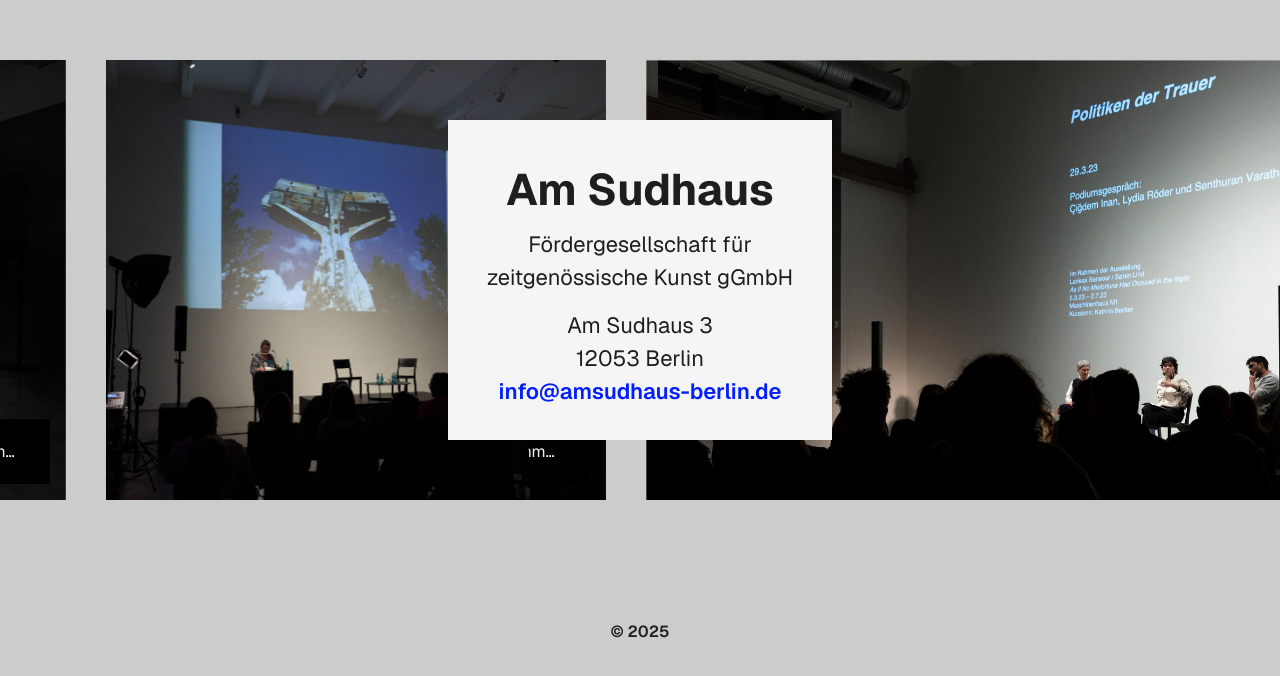
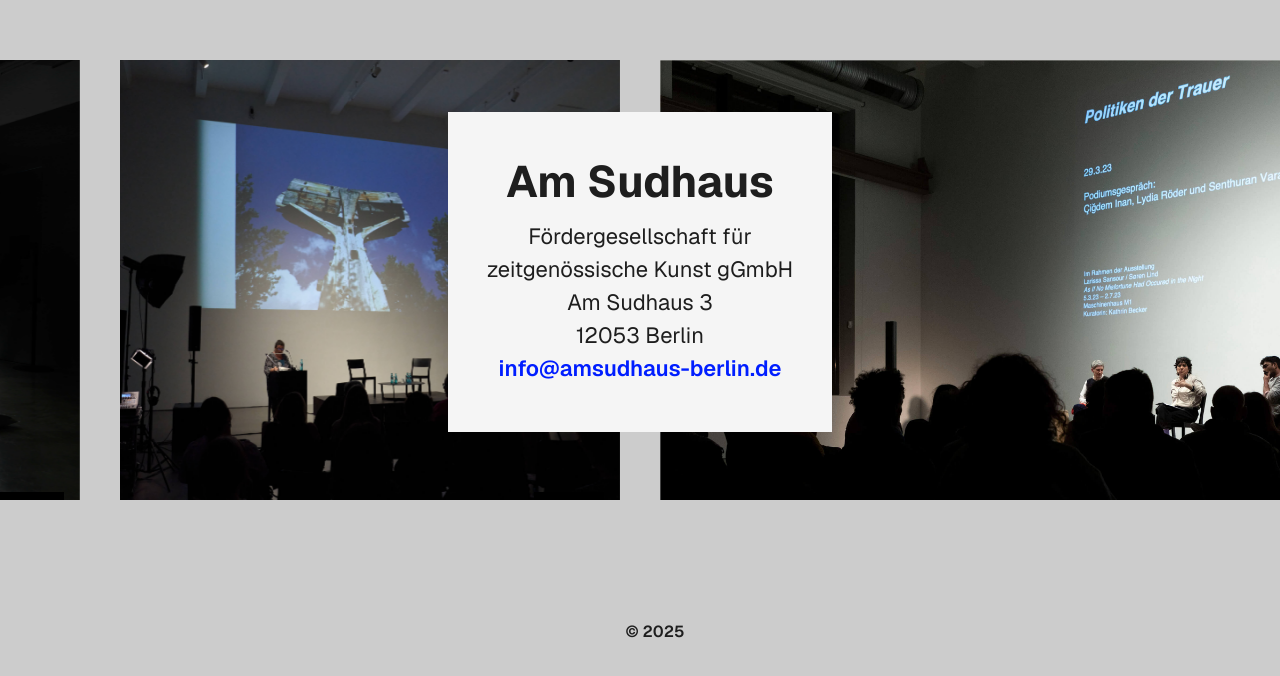
Before and after one commit to aeonyuonmiller/sudhaus, a Next.js app: page / in a window 1280 px wide. Shown: the part 120-796 px from the top of the page. Built offline with nearby package versions, Linux system fonts and the light colour scheme.

Commit message:
minor updates

```diff
--- a/src/components/ScrollEffect.js
+++ b/src/components/ScrollEffect.js
@@ -10,7 +10,7 @@ const containerVariants = {
 const boxVariants = {
     hidden: {
         x: 150,
-        clipPath: 'polygon(20% 20%, 80% 20%, 80% 80%, 20% 80%)',
+        clipPath: 'polygon(30% 30%, 70% 30%, 70% 70%, 30% 70%)',
     },
     visible: {
         x: 0,
@@ -36,8 +36,8 @@ const ScrollEffect = () => {
       initial="hidden"
       whileInView="visible"
       exit="hidden"
-    >
-      {images.map(({ src, width }, index) => (
+      >
+      {images.map(({ src, width, info }, index) => (
         <Box
             key={index}
             initial="hidden"
@@ -45,16 +45,16 @@ const ScrollEffect = () => {
             whileHover={{
                 scale: 1.03,
                 clipPath: "polygon(4% 4%, 96% 4%, 96% 96%, 4% 96%)",
-                transition: { ease:["easeOut", "easeIn"], duration: .5 }
+                transition: { ease:["easeOut", "easeInOut"], duration: .5 }
             }}
             variants={boxVariants}
-            viewport={{ once: false, amount: 0.01 }}
+            viewport={{ once: false, amount: 0 }}
             style={{ flex: `0 0 ${width}px` }}
         >
               <Image src={src} alt={`image-${index + 1}`} height={500} width={width} />
-              <Info>&copy; hmmmm…</Info>
-        </Box>
-      ))}
+              <Info>{info}</Info>
+          </Box>
+        ))}
     </ScrollFX>
   );
 };
@@ -74,7 +74,6 @@ const ScrollFX = styled.div`
   height: 100vh;
   left: 0;
   scroll-behavior: smooth;
-  scrollbar-gutter: stable both-edges;
 
   &::-webkit-scrollbar {
     height: 16px;
@@ -113,7 +112,7 @@ const Info = styled(motion.div)`
     position: absolute;
     display: grid;
     place-content: center;
-    bottom: 1rem;
+    bottom: -2rem;
     right : 1rem;
     font-size: 1rem;
     color: white;
@@ -121,6 +120,6 @@ const Info = styled(motion.div)`
     min-height: 40px;
     width: fit-content;
     padding: 1rem 2.2rem;
-    clip-path: circle(50% at 100% 50%);
+    clip-path: circle(100% at 50% 50%);
     will-change: transform, clip-path;
 `;
--- a/src/pages/index.js
+++ b/src/pages/index.js
@@ -16,6 +16,11 @@ const geistMono = Geist_Mono({
   subsets: ["latin"],
 });
 
+const variants = {
+  hidden: { clipPath: 'polygon(100% 100%, 100% 0%, 100% 100%, 0% 100%)' },
+  show: { clipPath: 'polygon(0% 0%, 100% 0%, 100% 100%, 0% 100%)', transition: { staggerChildren: 0.05, delayChildren: 0, duration: 1 }},
+};
+
 export default function Home() {
   return (
     <>
@@ -29,7 +34,11 @@ export default function Home() {
         <ScrollEffect />
 
         <Wrapper>
-          <div className="businesscard">
+          <motion.div
+            variants={variants}
+            initial="hidden"
+            animate="show"
+            className="businesscard">
             <span>
               <h1>Am Sudhaus</h1>
               <p>Fördergesellschaft für<br/>
@@ -42,7 +51,7 @@ export default function Home() {
               </p>
               <a href="mailto:info@amsudhaus-berlin.de">info@amsudhaus-berlin.de</a>
             </span>
-          </div>
+          </motion.div>
         </Wrapper>
 
         <footer>
--- a/src/styles/globals.css
+++ b/src/styles/globals.css
@@ -4,6 +4,7 @@
   --text: #1e1e1e;
   --link: rgb(0, 30, 255);
   --footertext: #1e1e1e;
+  --ghost: rgba(0, 30, 255, 0.1);
 }
 
 @media (prefers-color-scheme: dark) {
@@ -13,6 +14,7 @@
     --text: #333;
     --footertext: #d0d0d0;
     --link: rgb(0, 20, 250);
+    --ghost: rgba(0, 100, 255, 0.1);
   }
 }
 
@@ -33,6 +35,7 @@ body {
   /* font-family: Arial, Helvetica, sans-serif; */
   -webkit-font-smoothing: antialiased;
   -moz-osx-font-smoothing: grayscale;
+  scrollbar-gutter: stable both-edges;
 }
 
 * {
@@ -51,6 +54,15 @@ a {
   color: var(--link);
   font-weight: 600;
   text-decoration: none;
+  padding: .8rem 1rem;
+  border-radius: 10px;
+  background: transparent;
+}
+
+a:hover {
+  background: var(--ghost);
+  font-weight: 600;
+  text-decoration: none;
 }
 
 .businesscard {
@@ -64,7 +76,8 @@ a {
   flex-direction: column;
   justify-content: space-between;
   text-align: center;
-  padding: 2rem;
+  padding: 2rem 2rem 3.5rem 2rem;
+  margin-bottom: 16px;
 }
 
 footer {
```
